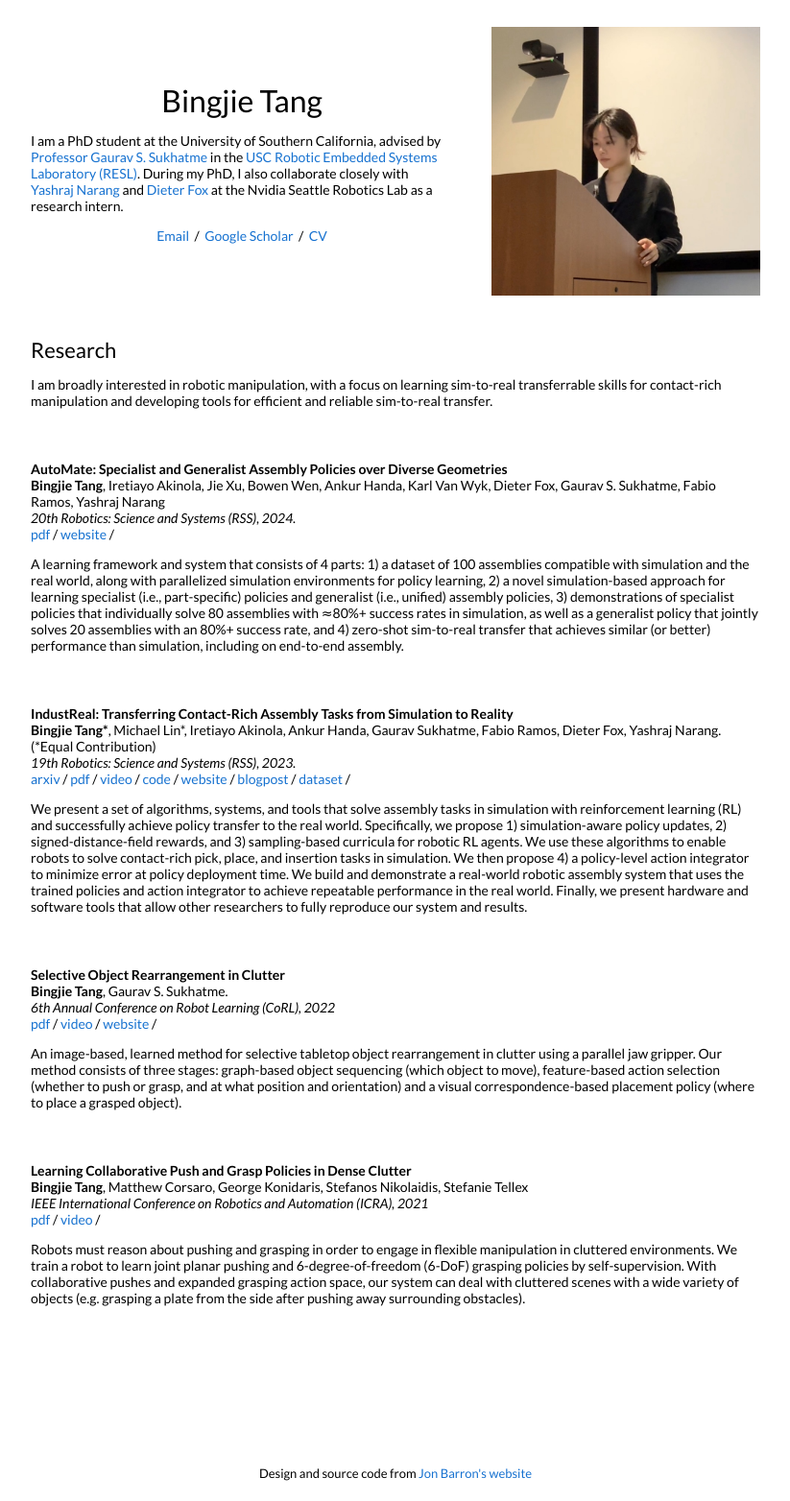
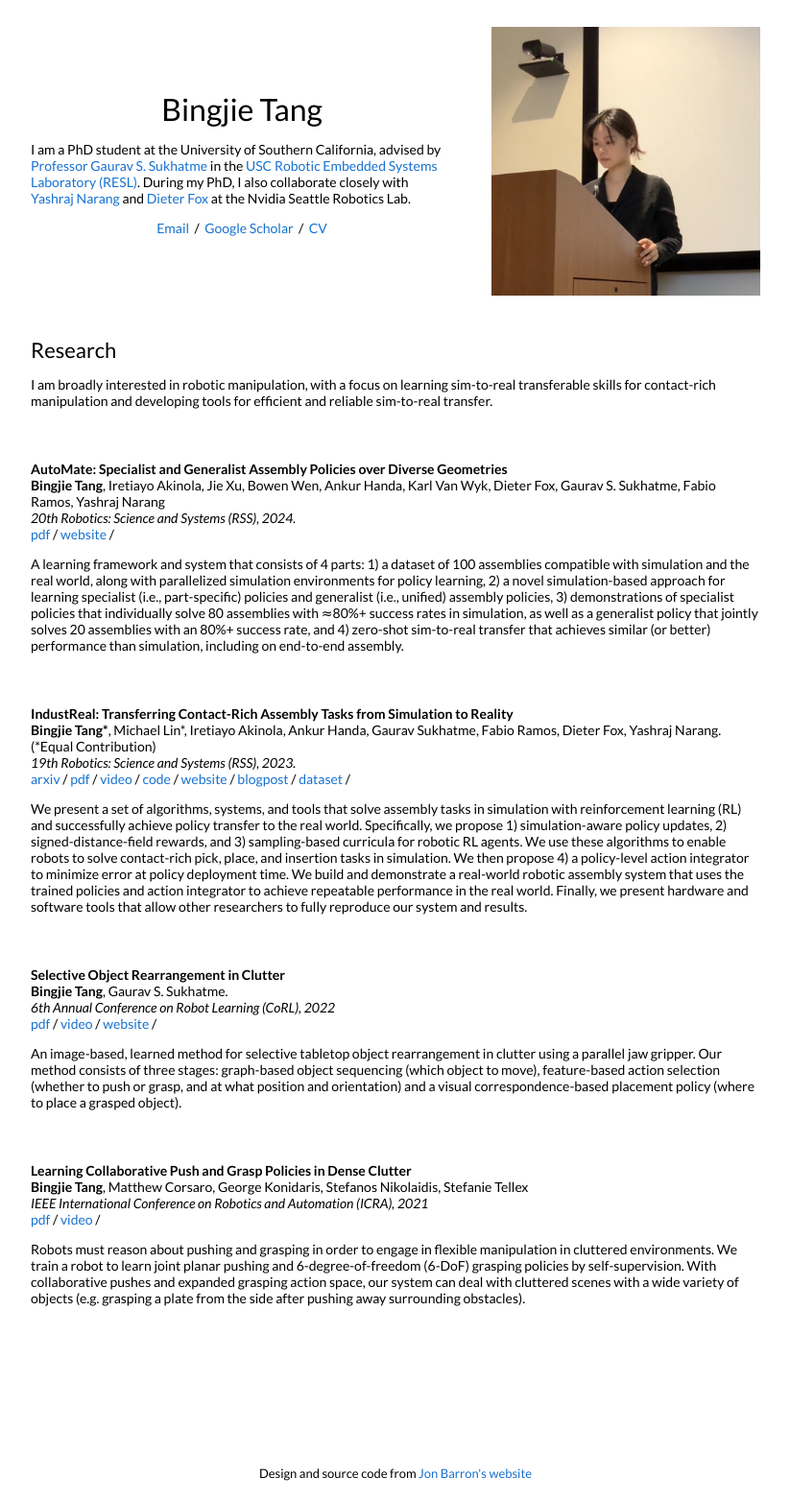
Before and after one commit to bingjietang718/bingjietang718.github.io, a Jekyll site: the page built from _posts/2024-05-18-rss.markdown, in a window 1280 px wide. Shown: the whole page at 96% size, without its empty margins (228-1051 px from the left). Built offline with Jekyll 4.4.1, drawn with Linux system fonts in a browser that asks for light colours.

Commit message:
udpate bio

```diff
--- a/_layouts/default.html
+++ b/_layouts/default.html
@@ -27,7 +27,7 @@
               <h1>
                 Bingjie Tang
               </h1>
-              <p>I am a PhD student at the University of Southern California, advised by <a href="https://scholar.google.com/citations?user=lRUi-A8AAAAJ&hl=en">Professor Gaurav S. Sukhatme</a> in the <a href="https://uscresl.org">USC Robotic Embedded Systems Laboratory (RESL)</a>. During my PhD, I also collaborate closely with <a href="https://scholar.google.com/citations?user=M3NuG7AAAAAJ&hl=en">Yashraj Narang</a> and <a href="https://scholar.google.com/citations?user=DqXsbPAAAAAJ&hl=en&oi=ao">Dieter Fox</a> at the Nvidia Seattle Robotics Lab as a research intern.</p>
+              <p>I am a PhD student at the University of Southern California, advised by <a href="https://scholar.google.com/citations?user=lRUi-A8AAAAJ&hl=en">Professor Gaurav S. Sukhatme</a> in the <a href="https://uscresl.org">USC Robotic Embedded Systems Laboratory (RESL)</a>. During my PhD, I also collaborate closely with <a href="https://scholar.google.com/citations?user=M3NuG7AAAAAJ&hl=en">Yashraj Narang</a> and <a href="https://scholar.google.com/citations?user=DqXsbPAAAAAJ&hl=en&oi=ao">Dieter Fox</a> at the Nvidia Seattle Robotics Lab.</p>
               <!-- <p>
                 I have an MS in Computer Science from <a href="https://cs.brown.edu">Brown University</a>, where I was a research assistant for <a href="https://cs.brown.edu/~gdk/">George Konidaris</a> and <a href="https://cs.brown.edu/people/stellex/">Stefanie Tellex</a>. I received a bachelor degree in CS from <a href="http://english.hust.edu.cn">Huazhong University of Science and Technology</a>, and I did my final year project at <a href="https://en.sjtu.edu.cn">Shanghai Jiao Tong University</a> with <a href="https://bcmi.sjtu.edu.cn/~zhaohai/">Hai Zhao</a>.
               </p> -->
@@ -50,7 +50,7 @@
             <td style="padding:2.5%;width:100%;vertical-align:middle">
               <h2>Research</h2>
               <p>
-                I am broadly interested in robotic manipulation, with a focus on learning sim-to-real transferrable skills for contact-rich manipulation and developing tools for efficient and reliable sim-to-real transfer.
+                I am broadly interested in robotic manipulation, with a focus on learning sim-to-real transferable skills for contact-rich manipulation and developing tools for efficient and reliable sim-to-real transfer.
               </p>
             </td>
           </tr>
```
